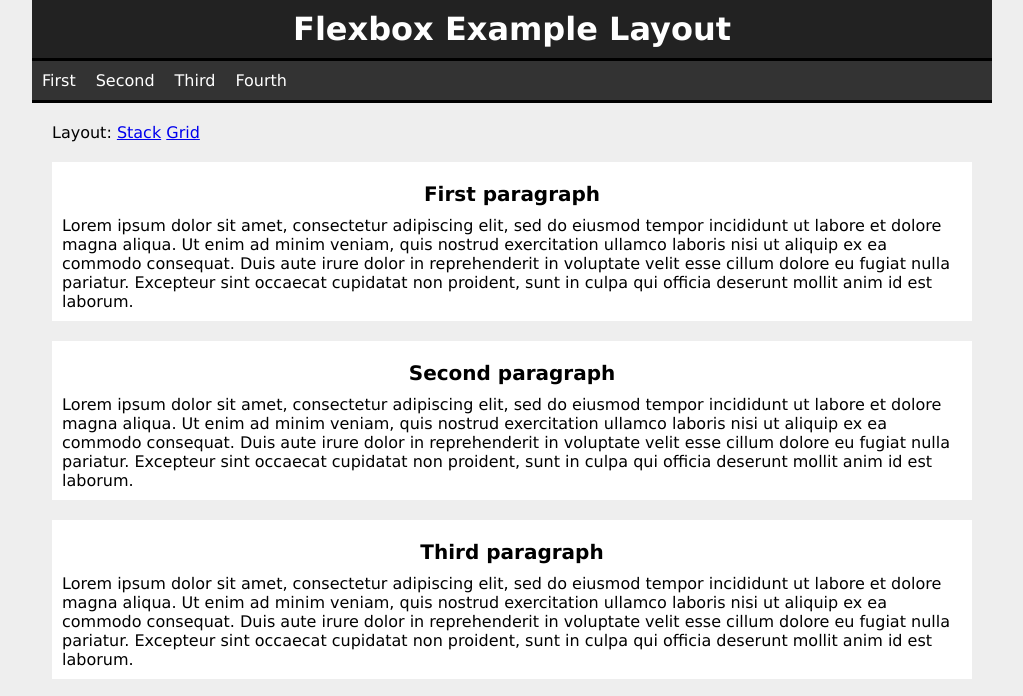
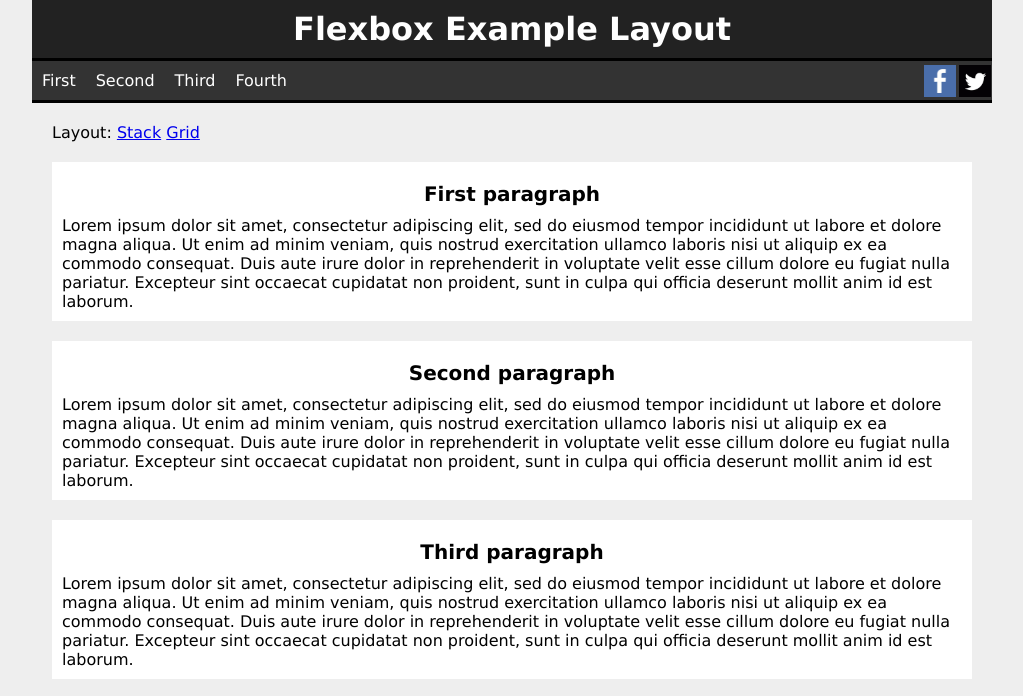
Before and after one commit to maxravel/flexboxLayout, a plain HTML site: page index.html in a window 1280 px wide. Shown: the top 696 px of the page, without its empty margins (128-1151 px from the left). Drawn offline with nearby package versions, Linux system fonts and the light colour scheme; the site is published under a folder, as on GitHub Pages, so addresses that start at the root find nothing.

Commit message:
social media don't work

```diff
--- a/css/style.css
+++ b/css/style.css
@@ -51,13 +51,13 @@ nav a:hover{
 }
 
 a.fb{
-    background:url(/img/fa.jpg) no-repeat center;
+    background:url(../img/fa.jpg) no-repeat center;
     /* background-color:blue; */
     background-size:90%;
 }
 
 a.tw{
-    background:url(/img/tw2.jpg) no-repeat center;
+    background:url(../img/tw2.jpg) no-repeat center;
     /* background-color: aqua; */
     background-size:90%;
 }
```
